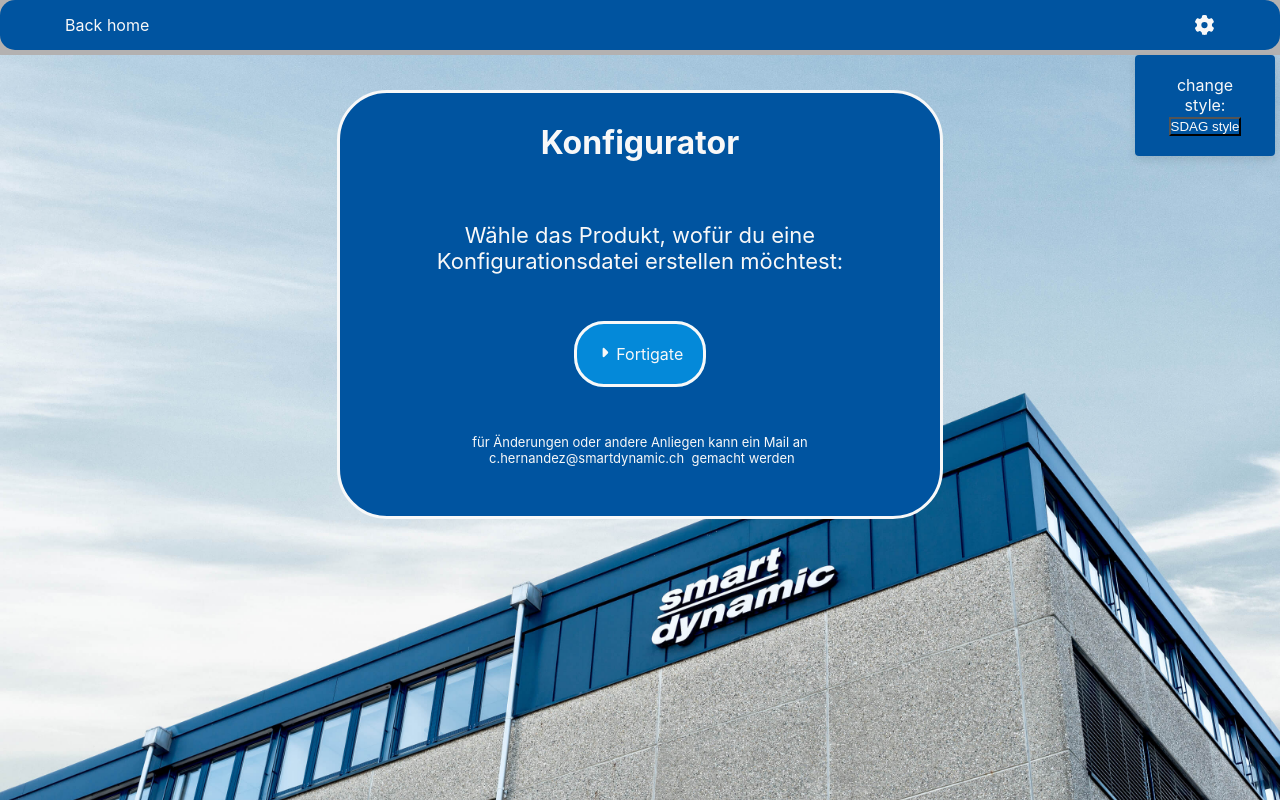
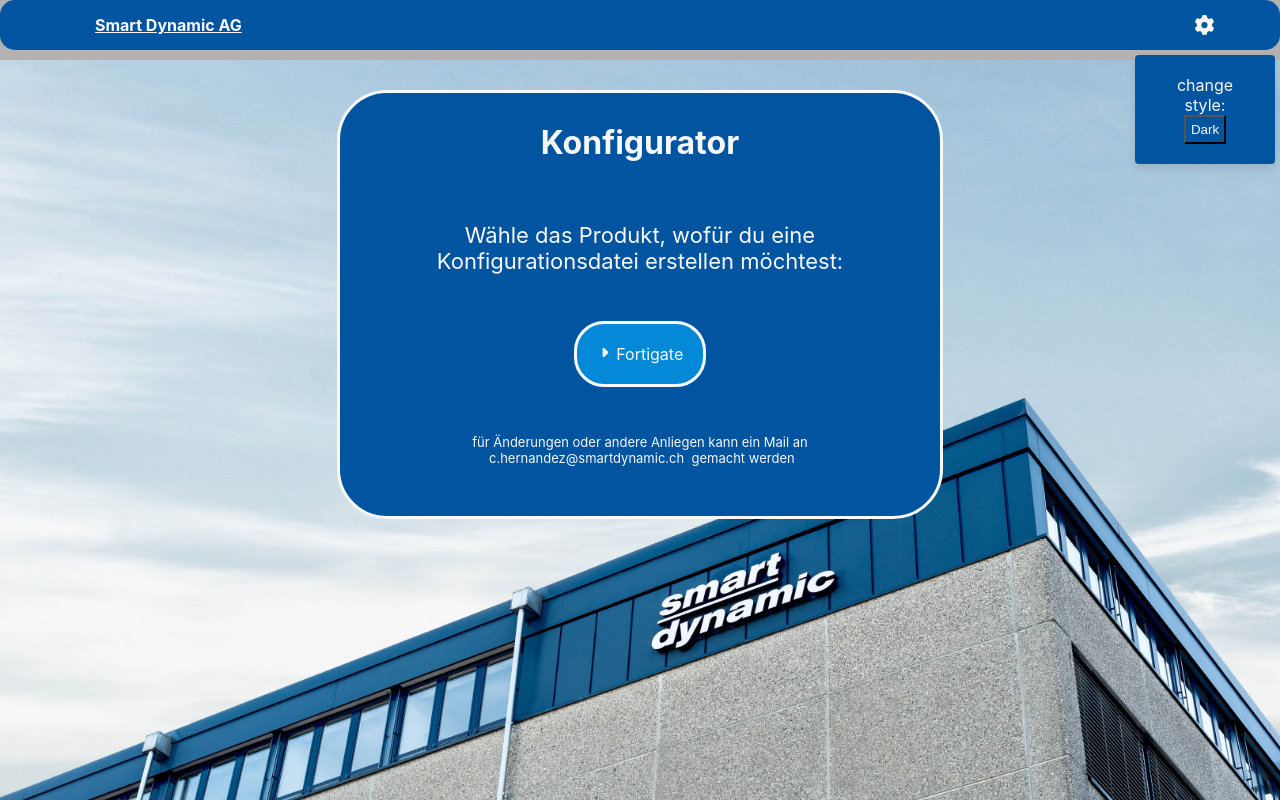
Before and after one commit to araujocesarr/forticonfigurator-fixbug, a React (Create React App) app: page / in a window 1280 px wide. Built offline with nearby package versions, Linux system fonts and the light colour scheme.

Commit message:
navbar improvements (navbar items by location, submenu, styling)

```diff
--- a/src/components/Navbar.js
+++ b/src/components/Navbar.js
@@ -1,6 +1,6 @@
 import React, {useEffect}from "react";
 import { useState } from "react";
-import { Link } from "react-router-dom";
+import { Link, useLocation } from "react-router-dom";
 import { useThemeContext } from "../components/context/ThemeContext";
 import Gear from "../components/icons/Gear"
 
@@ -25,11 +25,20 @@
     setChecked(!checked)
   }
 
+  //use Location for Logo or Back Home Component
+  const location = useLocation()
+  const isStartPage = location.pathname === "/"
+
   return(
     <div className="navbar" id={theme}>
       <div className="navbarWrapper">
         <div className="navigation">
-          <Link to="/">Back home</Link>
+          { isStartPage ? (
+            <p>Smart Dynamic AG</p>
+          ) : (
+            <Link to="/">Back home</Link>
+          )}
+
         </div>
 
         <div className="settings" onClick={handleMenuClick}>
@@ -37,7 +46,7 @@
           {menuOpen &&
             <div className="settingItems">
               <p>change style:</p>
-              <button onClick={handleSwitch}>{theme} style</button>
+              <button onClick={handleSwitch}>{theme === "SDAG" ? "Dark" : "SDAG"}</button>
             </div>
           }
         </div>
--- a/src/style/styles.css
+++ b/src/style/styles.css
@@ -150,7 +150,7 @@
   font-family: -apple-system, BlinkMacSystemFont, "Segoe UI", "Roboto", "Oxygen", "Ubuntu", "Cantarell", "Fira Sans", "Droid Sans", "Helvetica Neue", sans-serif;
   -webkit-font-smoothing: antialiased;
   -moz-osx-font-smoothing: grayscale;
-  background-position: left 55px;
+  background-position: left 60px;
   background-image: url("../../public/sdag_standort.jpg");
   background-repeat: no-repeat;
   background-size: cover;
@@ -172,7 +172,11 @@
   border-radius: 15px;
 }
 .navbar .navbarWrapper .navigation {
-  padding-left: 50px;
+  padding-left: 80px;
+}
+.navbar .navbarWrapper .navigation p {
+  font-weight: bold;
+  text-decoration: underline;
 }
 .navbar .navbarWrapper .navigation a {
   text-decoration: none;
@@ -207,6 +211,7 @@
   width: 100px;
 }
 .navbar .navbarWrapper .settings .settingItems button {
+  padding: 5px;
   color: #F8F8F8;
   background-color: #0054A0;
 }
--- a/src/style/styles.scss
+++ b/src/style/styles.scss
@@ -23,7 +23,7 @@
     sans-serif;
   -webkit-font-smoothing: antialiased;
   -moz-osx-font-smoothing: grayscale;
-  background-position: left 55px;
+  background-position: left 60px;
   background-image: url("../../public/sdag_standort.jpg");
   background-repeat: no-repeat;
   background-size: cover;
@@ -45,7 +45,11 @@
     background-color: $PrimSdagColor;
     border-radius: 15px;
     .navigation {
-      padding-left: 50px;
+      padding-left: 80px;
+      p {
+        font-weight: bold;
+        text-decoration: underline;
+      }
       a {
         text-decoration: none;
         color: azure;
@@ -78,7 +82,7 @@
         border-radius: 4px;
         width: 100px;
         button{
-
+          padding: 5px;
           color: $PrimLightColor;
           background-color: $PrimSdagColor;
           &:hover {
```
Also changed, not shown: 1 other file (tests, documents, lock files or other folders).
